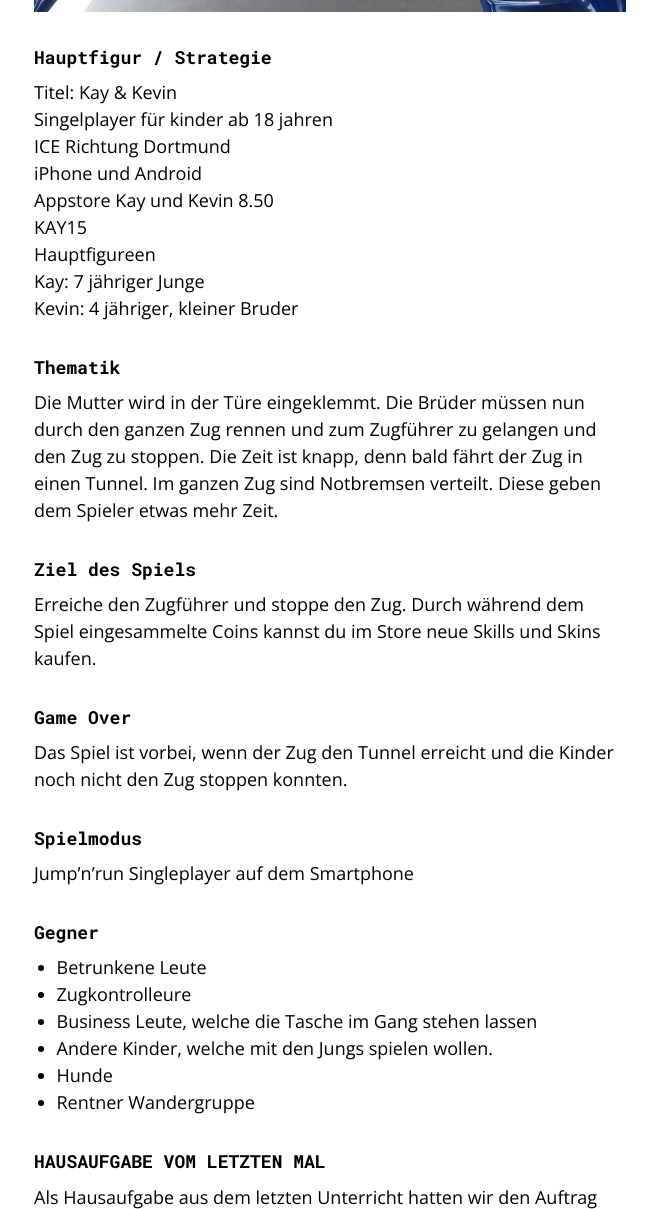
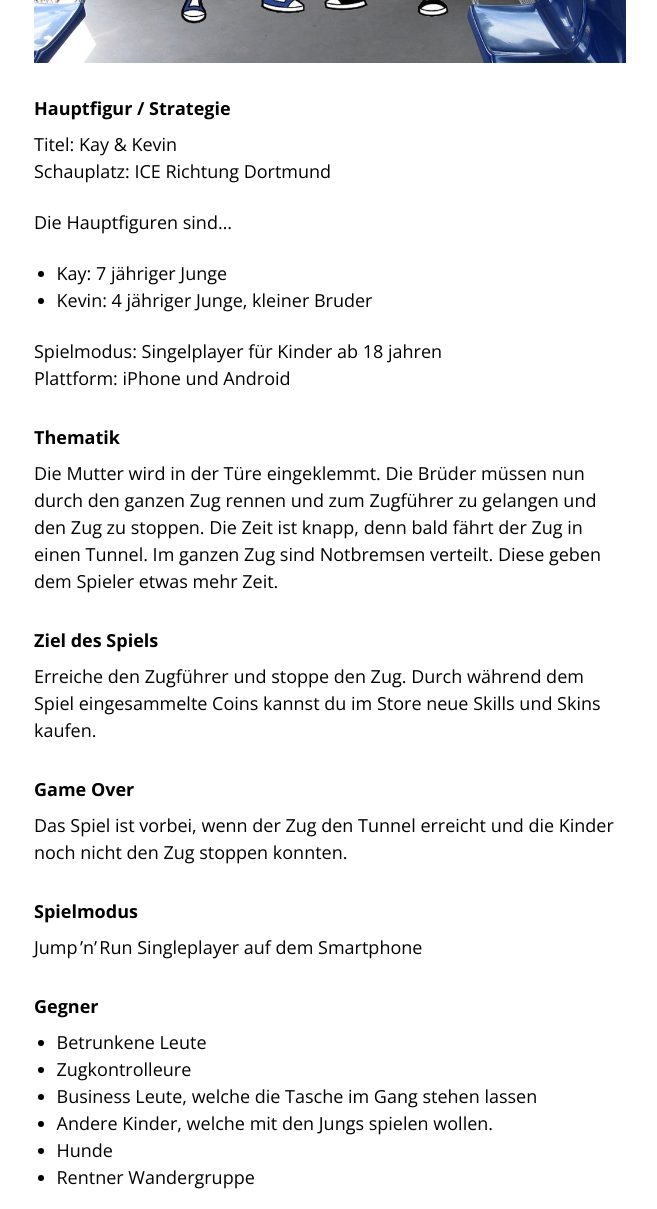
Before and after one commit to daenub/exp-story-doc, a website built with webpack: page src/index.html in a window 1280 px wide. Shown: the part 6820-8029 px from the top of the page, without its empty margins (310-967 px from the left). Built offline with nearby package versions, Linux system fonts and the light colour scheme; files whose address does not match are found by name.

Commit message:
restructure definition list

```diff
--- a/src/index.html
+++ b/src/index.html
@@ -178,54 +178,47 @@
         <li>Gegner&#8239;/&#8239;Hürden&#8239;/&#8239;Hinternisse</li>
       </ul>
 
+      <p>
+        Unser Resultat sah folgendermassen aus:
+      </p>
+
       <figure class="image">
         <img src="<%=require('./images/kay_and_kevin.jpg')%>" alt="Mockup Bild von &laquo;Kay &amp; Kevin&raquo;" />
       </figure>
 
-      <dl>
-        <div>
-          <dt>Hauptfigur / Strategie</dt>
-          <dd>
+      <h4>Hauptfigur / Strategie</h4>
+
+      <p>
         Titel: Kay & Kevin<br />
-            Singelplayer für kinder ab 18 jahren<br />
-            ICE Richtung Dortmund<br />
-            iPhone und Android<br />
-            Appstore Kay und Kevin 8.50<br />
-            KAY15<br />
-            Hauptfigureen<br />
-            Kay: 7 jähriger Junge<br />
-            Kevin: 4 jähriger, kleiner Bruder<br />
-          </dd>
-        </div>
+        Schauplatz: ICE Richtung Dortmund
+      </p>
 
-        <div>
-          <dt>Thematik</dt>
-          <dd>
+      <p>Die Hauptfiguren sind…</p>
+
+      <ul>
+        <li>Kay: 7 jähriger Junge</li>
+        <li>Kevin: 4 jähriger Junge, kleiner Bruder</li>
+      </ul>
+
+      <p>
+        Spielmodus: Singelplayer für Kinder ab 18 jahren<br />
+        Plattform: iPhone und Android<br />
+      </p>
+
+
+      <h4>Thematik</h4>
       <p>Die Mutter wird in der Türe eingeklemmt. Die Brüder müssen nun durch den ganzen Zug rennen und zum Zugführer zu gelangen und den Zug zu stoppen. Die Zeit ist knapp, denn bald fährt der Zug in einen Tunnel. Im ganzen Zug sind Notbremsen verteilt. Diese geben dem Spieler etwas mehr Zeit.</p>
-          </dd>
-        </div>
 
-        <div>
-          <dt>Ziel des Spiels</dt>
-          <dd>
-            <p>Erreiche den Zugführer und stoppe den Zug.
-            Durch während dem Spiel eingesammelte Coins kannst du im Store neue Skills und Skins kaufen.</p>
-          </dd>
-        </div>
+      <h4>Ziel des Spiels</h4>
+      <p>Erreiche den Zugführer und stoppe den Zug. Durch während dem Spiel eingesammelte Coins kannst du im Store neue Skills und Skins kaufen.</p>
 
-        <div>
-          <dt>Game Over</dt>
-          <dd>Das Spiel ist vorbei, wenn der Zug den Tunnel erreicht und die Kinder noch nicht den Zug stoppen konnten.</dd>
-        </div>
+      <h4>Game Over</h4>
+      <p>Das Spiel ist vorbei, wenn der Zug den Tunnel erreicht und die Kinder noch nicht den Zug stoppen konnten.</p>
 
-        <div>
-          <dt>Spielmodus</dt>
-          <dd>Jump’n’run Singleplayer auf dem Smartphone</dd>
-        </div>
+      <h4>Spielmodus</h4>
+      <p>Jump&#8239;’n’&#8239;Run Singleplayer auf dem Smartphone</p>
 
-        <div>
-          <dt>Gegner</dt>
-          <dd>
+      <h4>Gegner</h4>
       <ul>
         <li>Betrunkene Leute</li>
         <li>Zugkontrolleure</li>
@@ -234,10 +227,6 @@
         <li>Hunde</li>
         <li>Rentner Wandergruppe</li>
       </ul>
-          </dd>
-        </div>
-      </dl>
-
 
       <h3>Hausaufgabe vom letzten Mal</h3>
 
--- a/src/styles/_typography.scss
+++ b/src/styles/_typography.scss
@@ -45,6 +45,13 @@ h4 {
   margin-bottom: 0.5em;
 }
 
+%h4-font-style {
+  font-family: $font-family-general;
+  font-size: 1em;
+  text-transform: none;
+  margin-bottom: 0.5em;
+}
+
 h2 {
   @extend %h2-font-style;
 }
@@ -52,3 +59,7 @@ h2 {
 h3 {
   @extend %h3-font-style;
 }
+
+h4 {
+  @extend %h4-font-style;
+}
```
Lines whose indentation alone changed are shown as unchanged.
